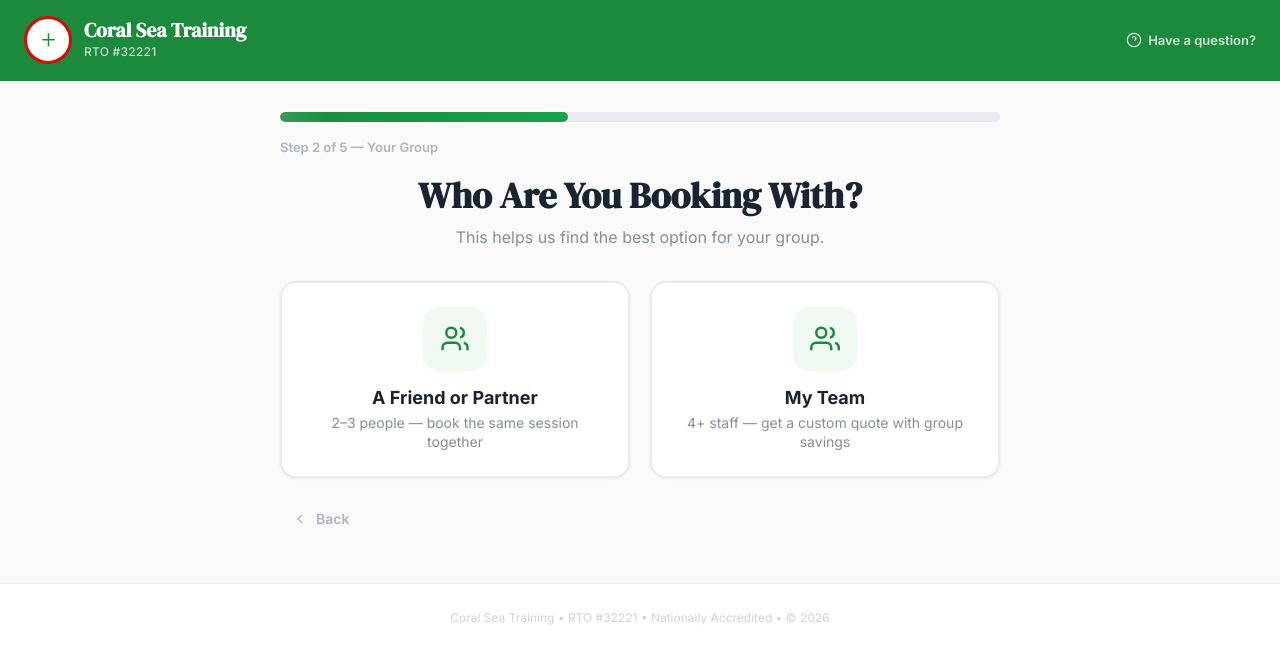
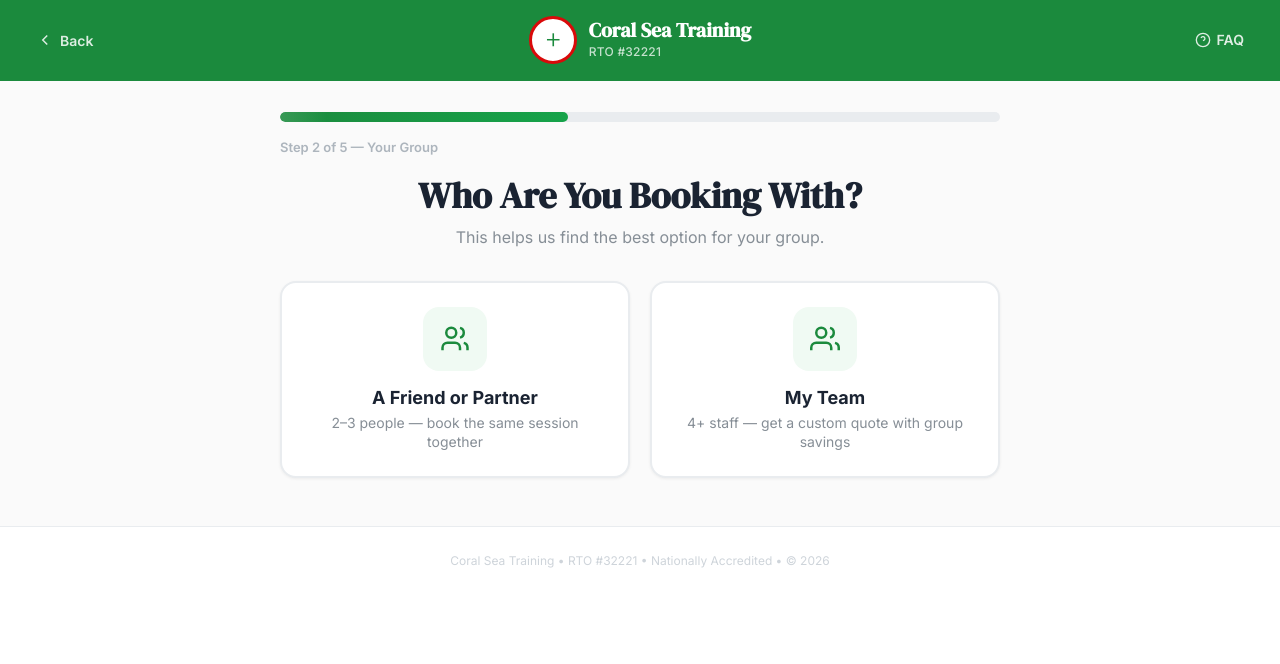
Before and after one commit to JGOLD43/coral-sea-training, a plain HTML site: page courses.html in a window 1280 px wide. Both pictures are taken after a click on the button 825 px from the left and 347 px from the top of the page. Drawn offline with Linux system fonts and the light colour scheme.

Commit message:
Rebuild funnel header: back button left, logo centered, FAQ right
- 3-column grid header: persistent back button (left), logo (center), FAQ link (right)
- Back button auto-shows/hides based on funnel step (hidden on first and confirmed steps)
- Remove per-step back buttons — header back handles navigation throughout
- Change "Have a question?" to "FAQ" linking to contact page

Co-Authored-By: Claude Opus 4.6 <noreply@anthropic.com>

```diff
--- a/courses.html
+++ b/courses.html
@@ -104,10 +104,16 @@
     </style>
 </head>
 <body>
-    <!-- Funnel Header — minimal, no exit links -->
+    <!-- Funnel Header — back / logo / FAQ -->
     <header class="header" id="header">
         <div class="container">
-            <div class="header-inner">
+            <div style="display:grid;grid-template-columns:1fr auto 1fr;align-items:center;height:80px;">
+                <div style="justify-self:start;">
+                    <button id="funnelHeaderBack" onclick="goBack()" style="display:none;align-items:center;gap:6px;background:none;border:none;cursor:pointer;font-family:var(--font-body);font-size:0.875rem;font-weight:600;color:rgba(255,255,255,0.85);padding:var(--space-2) var(--space-3);border-radius:8px;transition:background 0.15s;" onmouseover="this.style.background='rgba(255,255,255,0.1)'" onmouseout="this.style.background='none'">
+                        <svg viewBox="0 0 24 24" fill="none" stroke="currentColor" stroke-width="2" style="width:18px;height:18px;"><polyline points="15 18 9 12 15 6"/></svg>
+                        Back
+                    </button>
+                </div>
                 <div class="logo" style="pointer-events:none;">
                     <div class="logo-mark">+</div>
                     <div class="logo-text">
@@ -115,12 +121,11 @@
                         <span class="logo-tagline">RTO #32221</span>
                     </div>
                 </div>
-                <nav class="nav" style="display:none;"></nav>
-                <div class="header-actions">
-                    <button onclick="openQuestionModal()" style="display:flex;align-items:center;gap:6px;background:none;border:none;cursor:pointer;font-family:var(--font-body);font-size:0.8125rem;font-weight:600;color:rgba(255,255,255,0.8);">
+                <div style="justify-self:end;">
+                    <a href="contact.html?show=form" style="display:flex;align-items:center;gap:6px;text-decoration:none;font-family:var(--font-body);font-size:0.875rem;font-weight:600;color:rgba(255,255,255,0.85);padding:var(--space-2) var(--space-3);border-radius:8px;transition:background 0.15s;" onmouseover="this.style.background='rgba(255,255,255,0.1)'" onmouseout="this.style.background='none'">
                         <svg viewBox="0 0 24 24" fill="none" stroke="currentColor" stroke-width="2" style="width:16px;height:16px;"><circle cx="12" cy="12" r="10"/><path d="M9.09 9a3 3 0 0 1 5.83 1c0 2-3 3-3 3"/><line x1="12" y1="17" x2="12.01" y2="17"/></svg>
-                        Have a question?
-                    </button>
+                        FAQ
+                    </a>
                 </div>
             </div>
         </div>
@@ -227,10 +232,6 @@
                         </button>
                     </div>
 
-                    <button class="funnel-back" onclick="goBack()">
-                        <svg viewBox="0 0 24 24" fill="none" stroke="currentColor" stroke-width="2" style="width:16px;height:16px;"><polyline points="15 18 9 12 15 6"/></svg>
-                        Back
-                    </button>
                 </div>
 
                 <!-- ===== STEP: Industry (Individual path) ===== -->
@@ -268,10 +269,6 @@
                         </button>
                     </div>
 
-                    <button class="funnel-back" onclick="goBack()">
-                        <svg viewBox="0 0 24 24" fill="none" stroke="currentColor" stroke-width="2" style="width:16px;height:16px;"><polyline points="15 18 9 12 15 6"/></svg>
-                        Back
-                    </button>
                 </div>
 
                 <!-- ===== STEP: Partner Business (Team path) ===== -->
@@ -309,10 +306,6 @@
                         </button>
                     </div>
 
-                    <button class="funnel-back" onclick="goBack()">
-                        <svg viewBox="0 0 24 24" fill="none" stroke="currentColor" stroke-width="2" style="width:16px;height:16px;"><polyline points="15 18 9 12 15 6"/></svg>
-                        Back
-                    </button>
                 </div>
 
                 <!-- ===== STEP: Delivery (Team path) ===== -->
@@ -350,10 +343,6 @@
                         </button>
                     </div>
 
-                    <button class="funnel-back" onclick="goBack()">
-                        <svg viewBox="0 0 24 24" fill="none" stroke="currentColor" stroke-width="2" style="width:16px;height:16px;"><polyline points="15 18 9 12 15 6"/></svg>
-                        Back
-                    </button>
                 </div>
 
                 <!-- ===== STEP: Course Level (Individual non-childcare) ===== -->
@@ -393,10 +382,6 @@
 
                     <p style="text-align:center;font-size:0.8125rem;color:var(--gray-500);margin-top:var(--space-2);">Not sure? Choose Full First Aid &mdash; it covers most employer requirements.</p>
 
-                    <button class="funnel-back" onclick="goBack()">
-                        <svg viewBox="0 0 24 24" fill="none" stroke="currentColor" stroke-width="2" style="width:16px;height:16px;"><polyline points="15 18 9 12 15 6"/></svg>
-                        Back
-                    </button>
                 </div>
 
                 <!-- ===== STEP: Location ===== -->
@@ -434,10 +419,6 @@
                         </button>
                     </div>
 
-                    <button class="funnel-back" onclick="goBack()">
-                        <svg viewBox="0 0 24 24" fill="none" stroke="currentColor" stroke-width="2" style="width:16px;height:16px;"><polyline points="15 18 9 12 15 6"/></svg>
-                        Back
-                    </button>
                 </div>
 
                 <!-- ===== STEP: Urgency ===== -->
@@ -475,10 +456,6 @@
                         </button>
                     </div>
 
-                    <button class="funnel-back" onclick="goBack()">
-                        <svg viewBox="0 0 24 24" fill="none" stroke="currentColor" stroke-width="2" style="width:16px;height:16px;"><polyline points="15 18 9 12 15 6"/></svg>
-                        Back
-                    </button>
                 </div>
 
                 <!-- ===== STEP: Your Offer ===== -->
@@ -487,10 +464,6 @@
                         <!-- Populated by JavaScript -->
                     </div>
 
-                    <button class="funnel-back" onclick="goBack()">
-                        <svg viewBox="0 0 24 24" fill="none" stroke="currentColor" stroke-width="2" style="width:16px;height:16px;"><polyline points="15 18 9 12 15 6"/></svg>
-                        Back
-                    </button>
                 </div>
 
                 <!-- ===== STEP: Book Your Spot (Individual) ===== -->
@@ -499,10 +472,6 @@
                         <!-- Populated by JavaScript -->
                     </div>
 
-                    <button class="funnel-back" onclick="goBack()">
-                        <svg viewBox="0 0 24 24" fill="none" stroke="currentColor" stroke-width="2" style="width:16px;height:16px;"><polyline points="15 18 9 12 15 6"/></svg>
-                        Back
-                    </button>
                 </div>
 
                 <!-- ===== STEP: Booking Confirmed ===== -->
@@ -714,6 +683,12 @@
 
     // ---- Navigation ----
 
+    function updateHeaderBack() {
+        var btn = document.getElementById('funnelHeaderBack');
+        if (!btn) return;
+        btn.style.display = (stepHistory.length > 0 && currentStepId !== 'step-type' && currentStepId !== 'step-confirmed') ? 'flex' : 'none';
+    }
+
     function navigateTo(stepId) {
         document.querySelectorAll('.funnel-step').forEach(function(s) {
             s.classList.remove('active');
@@ -724,6 +699,7 @@
         updateProgress();
         updateChoiceSummary();
         updateWrapperWidth();
+        updateHeaderBack();
         fireEvent('quiz_step_view', { step_name: stepNameMap[stepId] || stepId });
         document.querySelector('.funnel-wrapper').scrollIntoView({ behavior: 'instant', block: 'start' });
     }
@@ -739,6 +715,7 @@
         updateProgress();
         updateChoiceSummary();
         updateWrapperWidth();
+        updateHeaderBack();
         document.querySelector('.funnel-wrapper').scrollIntoView({ behavior: 'instant', block: 'start' });
     }
 
```
